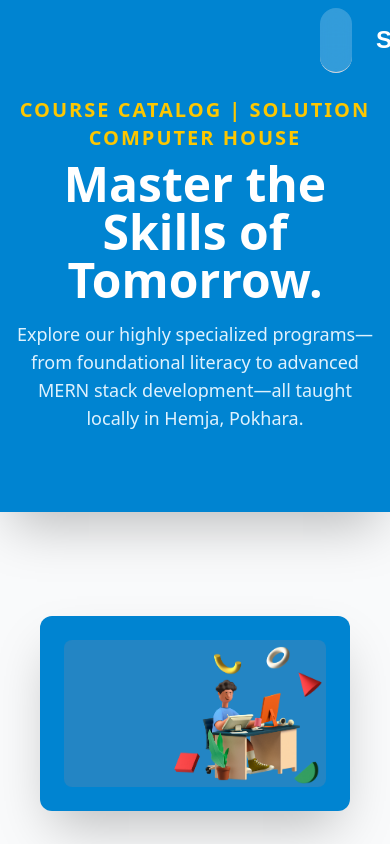
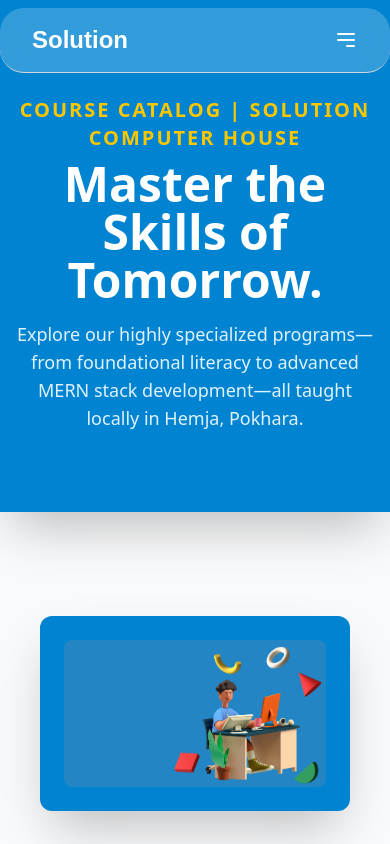
Before and after one commit to Ashraya77/solution, a Next.js app in the folder client/: page /courses in a window 390 px wide. Shown: the top 844 px of the page. Built offline with nearby package versions, Linux system fonts and the light colour scheme.

Commit message:
added hamburger in mobile navbar

```diff
--- a/client/components/layout/Navbar.tsx
+++ b/client/components/layout/Navbar.tsx
@@ -2,39 +2,64 @@
 import { usePathname } from 'next/navigation';
 import Link from 'next/link';
 import { navLinks } from '@/constants/navLinks';
-import { useEffect, useState } from 'react';
-
-
+import { useState } from 'react';
 
 export default function Navbar() {
-    const pathname: string = usePathname();
-    const [scrolled, setScrolled] = useState(false);
-
-    useEffect(()=>{
-      const handleScroll = ()=>{
-        setScrolled(window.scrollY>50)
-      }
-    }, []);
+  const pathname: string = usePathname();
+  const [isOpen, setIsOpen] = useState(false);
 
   return (
-    <nav className="fixed z-10 left-0 right-0 top-2  bg-white/20 border-b border-gray-300 backdrop-blur-md p-4 mx-80  rounded-4xl  ">
-      <div className=" px-10 flex justify-between items-center">
+    <nav className="fixed z-10 left-0 right-0 top-2 bg-white/20 border-b border-gray-300 backdrop-blur-md p-4 md:mx-80 rounded-3xl">
+      <div className="px-4 md:px-10 flex justify-between items-center">
         <Link href="/" className="text-white text-2xl font-bold hover:text-gray-300 transition duration-300">
           Solution
         </Link>
 
-        <div className="space-x-4">
+        {/* Desktop navbar */}
+        <div className="hidden md:flex space-x-4">
           {navLinks.map((link) => (
             <Link
               key={link.name}
               href={link.href}
-              className={`font-bold px-5 py-2 text-md transition duration-300 ${pathname == link.href ? 'text-yellow-300' : 'text-black hover:text-yellow-300'}`}
+              className={`font-bold px-5 py-2 text-md transition duration-300 ${pathname === link.href ? 'text-yellow-300' : 'text-black hover:text-yellow-300'}`}
             >
               {link.name}
             </Link>
           ))}
         </div>
+
+        {/* Hamburger button */}
+        <button
+          onClick={() => setIsOpen(!isOpen)}
+          className="md:hidden text-white hover:text-yellow-300 focus:outline-none"
+        >
+          <svg className="h-6 w-6" fill="none" viewBox="0 0 24 24" stroke="currentColor">
+            {isOpen ? (
+              <path strokeLinecap="round" strokeLinejoin="round" strokeWidth={2} d="M6 18L18 6M6 6l12 12" />
+            ) : (
+              <path strokeLinecap="round" strokeLinejoin="round" strokeWidth={2} d="M4 6h16M4 12h16m-7 6h7" />
+            )}
+          </svg>
+        </button>
       </div>
+
+      {/* Mobile navlinks */}
+      {isOpen && (
+        <div className="md:hidden mt-4 bg-white/90 backdrop-blur-md rounded-2xl border border-gray-200">
+          <div className="px-2 pt-2 pb-3 space-y-1">
+            {navLinks.map((link) => (
+              <Link
+                key={link.name}
+                href={link.href}
+                className={`block px-3 py-2 rounded-md ${pathname === link.href ? 'bg-yellow-300 text-black' : 'text-gray-700 hover:bg-blue-50'}`}
+                onClick={() => setIsOpen(false)}
+              >
+                {link.name}
+              </Link>
+            ))}
+          </div>
+        </div>
+      )}
     </nav>
   );
 }
--- a/client/components/layout/Review.tsx
+++ b/client/components/layout/Review.tsx
@@ -22,7 +22,6 @@ const reviews = [
 export default function Review() {
   return (
     <motion.div
-      // Changed fixed margins/padding to responsive Tailwind classes
       className="mt-20 mb-20 px-4 md:px-10 lg:px-20 max-w-7xl mx-auto overflow-hidden"
       initial={{ y: 120, opacity: 0 }}
       whileInView={{ y: 0, opacity: 1 }}
```
